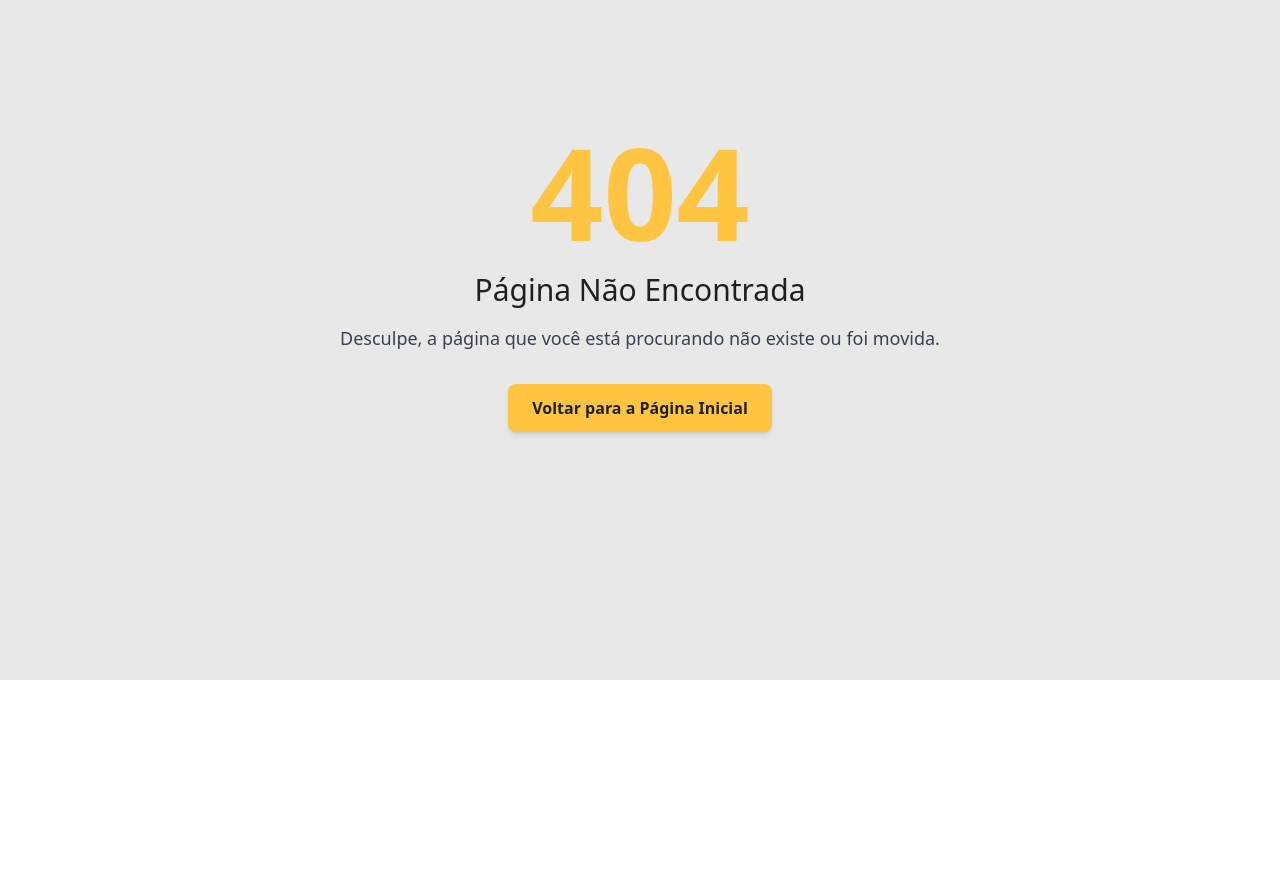
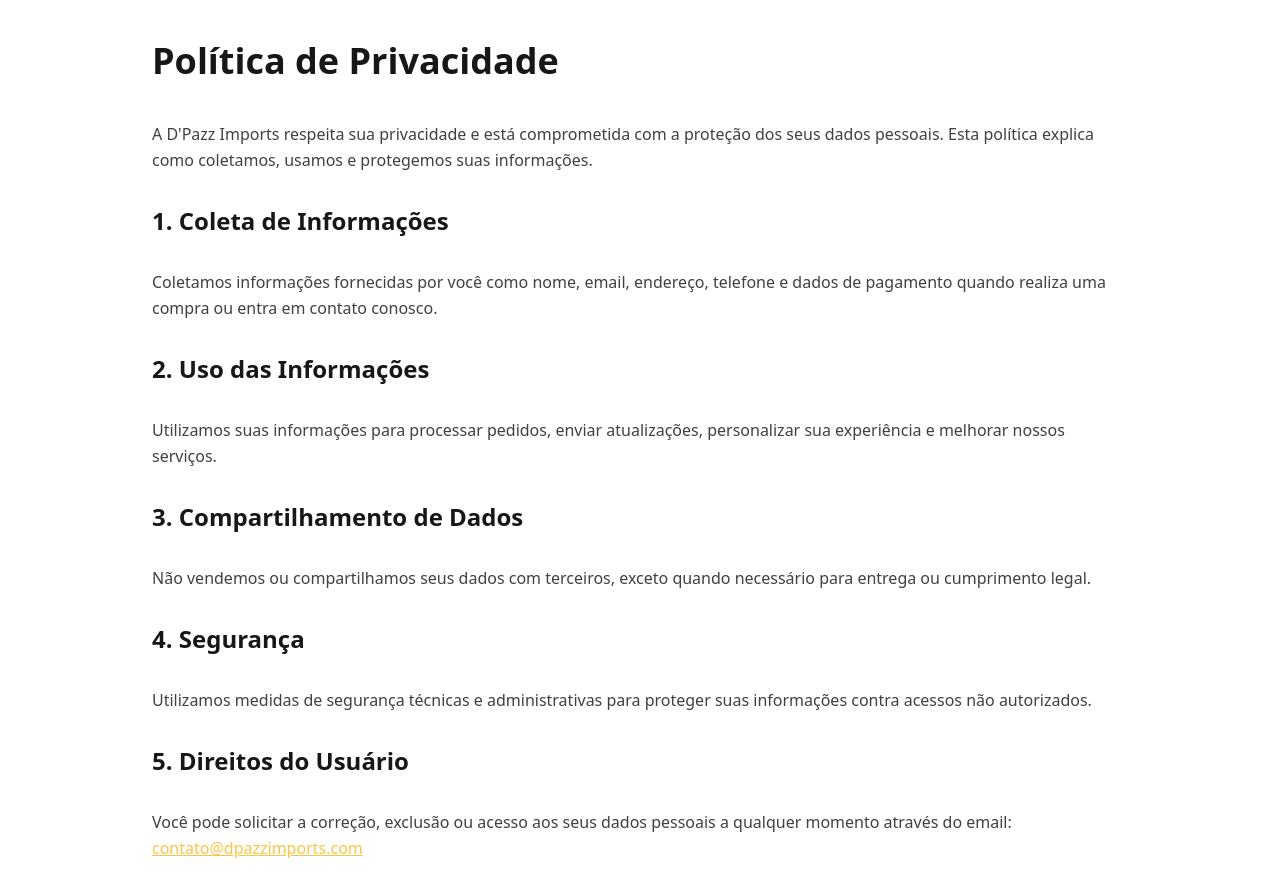
Before and after one commit to Barreto0620/D-PAZZ, a React (Vite) app in the folder project/: page /politica-de-privacidade in a window 1280 px wide. Before the commit this address had no page. Shown: the part 120-1016 px from the top of the page. Before the commit the page ends 800 px from the top, so only its background shows below. Built offline with nearby package versions, Linux system fonts and the light colour scheme.

Commit message:
Adicionado paginas de informações

```diff
--- a/project/src/App.tsx
+++ b/project/src/App.tsx
@@ -27,7 +27,9 @@
 import { NotFoundPage } from './pages/NotFoundPage';
 import { BrandPage } from './pages/BrandPage';
 import { ContactPage } from './pages/ContactPage';
-import { NoveltiesPage } from './pages/NoveltiesPage'; // Importe a nova página
+import { NoveltiesPage } from './pages/NoveltiesPage';
+import { TermsOfServicePage } from './pages/TermsOfServicePage';
+import { PrivacyPolicyPage } from './pages/PrivacyPolicyPage';
 
 // Componente que engloba todos os providers para melhor organização
 const AppProviders: React.FC<{ children: React.ReactNode }> = ({ children }) => (
@@ -44,7 +46,6 @@
 
 function App() {
   return (
-    // Adicionado future flags ao BrowserRouter para compatibilidade futura do React Router
     <AppProviders>
       <Router future={{ v7_startTransition: true, v7_normalizeSplatPaths: true }}>
         <Helmet>
@@ -70,7 +71,9 @@
           <Route path="/checkout" element={<CheckoutPage />} />
           <Route path="/login" element={<LoginPage />} />
           <Route path="/contato" element={<ContactPage />} />
-          <Route path="/novidades" element={<NoveltiesPage />} /> {/* Nova rota */}
+          <Route path="/novidades" element={<NoveltiesPage />} />
+          <Route path="/termos-de-servico" element={<TermsOfServicePage />} />
+          <Route path="/politica-de-privacidade" element={<PrivacyPolicyPage />} />
 
           {/* Rotas administrativas */}
           <Route path="/admin" element={<Navigate to="/admin/dashboard" replace />} />
--- a/project/src/components/Footer.tsx
+++ b/project/src/components/Footer.tsx
@@ -69,11 +69,6 @@
             <h3 className="text-lg font-semibold mb-4 text-dark dark:text-white">Informações</h3>
             <ul className="space-y-2">
               <li>
-                <Link to="/sobre" className="text-gray-600 dark:text-gray-300 hover:text-primary dark:hover:text-primary transition-colors">
-                  Sobre Nós
-                </Link>
-              </li>
-              <li>
                 <Link to="/termos-de-servico" className="text-gray-600 dark:text-gray-300 hover:text-primary dark:hover:text-primary transition-colors">
                   Termos de Serviço
                 </Link>
@@ -84,12 +79,7 @@
                 </Link>
               </li>
               <li>
-                <Link to="/trocas-e-devolucoes" className="text-gray-600 dark:text-gray-300 hover:text-primary dark:hover:text-primary transition-colors">
-                  Trocas e Devoluções
-                </Link>
-              </li>
-              <li>
-                <Link to="/faq" className="text-gray-600 dark:text-gray-300 hover:text-primary dark:hover:text-primary transition-colors">
+                <Link to="/contato" className="text-gray-600 dark:text-gray-300 hover:text-primary dark:hover:text-primary transition-colors">
                   FAQ
                 </Link>
               </li>
--- /dev/null
+++ b/project/src/pages/PrivacyPolicyPage.tsx
@@ -0,0 +1,64 @@
+// src/pages/PrivacyPolicyPage.tsx
+import React from 'react';
+import { Helmet } from 'react-helmet';
+import { Navbar } from '../components/Navbar';
+
+export const PrivacyPolicyPage: React.FC = () => {
+  return (
+    <div className="bg-white dark:bg-neutral-900">
+      <Navbar />
+      <main className="max-w-5xl mx-auto px-6 py-20">
+        <Helmet>
+          <title>Política de Privacidade - D'Pazz Imports</title>
+          <meta
+            name="description"
+            content="Saiba como a D'Pazz Imports coleta, usa e protege suas informações pessoais."
+          />
+        </Helmet>
+        <h1 className="text-4xl font-bold text-neutral-900 dark:text-white mb-10">Política de Privacidade</h1>
+        <div className="space-y-8 text-neutral-700 dark:text-neutral-300 leading-relaxed">
+          <p>
+            A D'Pazz Imports respeita sua privacidade e está comprometida com a proteção dos seus dados pessoais.
+            Esta política explica como coletamos, usamos e protegemos suas informações.
+          </p>
+
+          <h2 className="text-2xl font-semibold text-neutral-900 dark:text-white">1. Coleta de Informações</h2>
+          <p>
+            Coletamos informações fornecidas por você como nome, email, endereço, telefone e dados de pagamento
+            quando realiza uma compra ou entra em contato conosco.
+          </p>
+
+          <h2 className="text-2xl font-semibold text-neutral-900 dark:text-white">2. Uso das Informações</h2>
+          <p>
+            Utilizamos suas informações para processar pedidos, enviar atualizações, personalizar sua experiência
+            e melhorar nossos serviços.
+          </p>
+
+          <h2 className="text-2xl font-semibold text-neutral-900 dark:text-white">3. Compartilhamento de Dados</h2>
+          <p>
+            Não vendemos ou compartilhamos seus dados com terceiros, exceto quando necessário para entrega ou
+            cumprimento legal.
+          </p>
+
+          <h2 className="text-2xl font-semibold text-neutral-900 dark:text-white">4. Segurança</h2>
+          <p>
+            Utilizamos medidas de segurança técnicas e administrativas para proteger suas informações contra
+            acessos não autorizados.
+          </p>
+
+          <h2 className="text-2xl font-semibold text-neutral-900 dark:text-white">5. Direitos do Usuário</h2>
+          <p>
+            Você pode solicitar a correção, exclusão ou acesso aos seus dados pessoais a qualquer momento através
+            do email:{' '}
+            <a
+              href="mailto:contato@dpazzimports.com"
+              className="text-primary underline hover:opacity-80"
+            >
+              contato@dpazzimports.com
+            </a>
+          </p>
+        </div>
+      </main>
+    </div>
+  );
+};
--- /dev/null
+++ b/project/src/pages/TermsOfServicePage.tsx
@@ -0,0 +1,63 @@
+// src/pages/TermsOfServicePage.tsx
+import React from 'react';
+import { Helmet } from 'react-helmet';
+import { Navbar } from '../components/Navbar';
+
+export const TermsOfServicePage: React.FC = () => {
+  return (
+    <div className="bg-white dark:bg-neutral-900">
+      <Navbar />
+      <main className="max-w-5xl mx-auto px-6 py-20">
+        <Helmet>
+          <title>Termos de Serviço - D'Pazz Imports</title>
+          <meta
+            name="description"
+            content="Leia atentamente os Termos de Serviço da D'Pazz Imports antes de utilizar nosso site."
+          />
+        </Helmet>
+        <h1 className="text-4xl font-bold text-neutral-900 dark:text-white mb-10">Termos de Serviço</h1>
+        <div className="space-y-8 text-neutral-700 dark:text-neutral-300 leading-relaxed">
+          <p>
+            Ao acessar o site da D'Pazz Imports, você concorda com os termos e condições aqui descritos. Caso não
+            concorde com qualquer parte dos termos, por favor, não utilize o site.
+          </p>
+
+          <h2 className="text-2xl font-semibold text-neutral-900 dark:text-white">1. Uso do Site</h2>
+          <p>
+            Você se compromete a utilizar este site apenas para fins legais e de maneira que não infrinja os direitos
+            de terceiros ou restrinja o uso e aproveitamento do site por terceiros.
+          </p>
+
+          <h2 className="text-2xl font-semibold text-neutral-900 dark:text-white">2. Propriedade Intelectual</h2>
+          <p>
+            Todo o conteúdo disponível neste site, incluindo logotipos, textos, imagens e vídeos, são propriedade da
+            D'Pazz Imports e protegidos por leis de direitos autorais.
+          </p>
+
+          <h2 className="text-2xl font-semibold text-neutral-900 dark:text-white">3. Compras e Pagamentos</h2>
+          <p>
+            As compras estão sujeitas à disponibilidade de estoque. Reservamo-nos o direito de recusar ou cancelar
+            pedidos por diversos motivos, incluindo erros de preço ou problemas de pagamento.
+          </p>
+
+          <h2 className="text-2xl font-semibold text-neutral-900 dark:text-white">4. Modificações</h2>
+          <p>
+            Podemos alterar estes termos a qualquer momento, e é sua responsabilidade verificar esta página
+            periodicamente.
+          </p>
+
+          <h2 className="text-2xl font-semibold text-neutral-900 dark:text-white">5. Contato</h2>
+          <p>
+            Em caso de dúvidas sobre nossos termos, entre em contato pelo email:{' '}
+            <a
+              href="mailto:contato@dpazzimports.com"
+              className="text-primary underline hover:opacity-80"
+            >
+              contato@dpazzimports.com
+            </a>
+          </p>
+        </div>
+      </main>
+    </div>
+  );
+};
```
